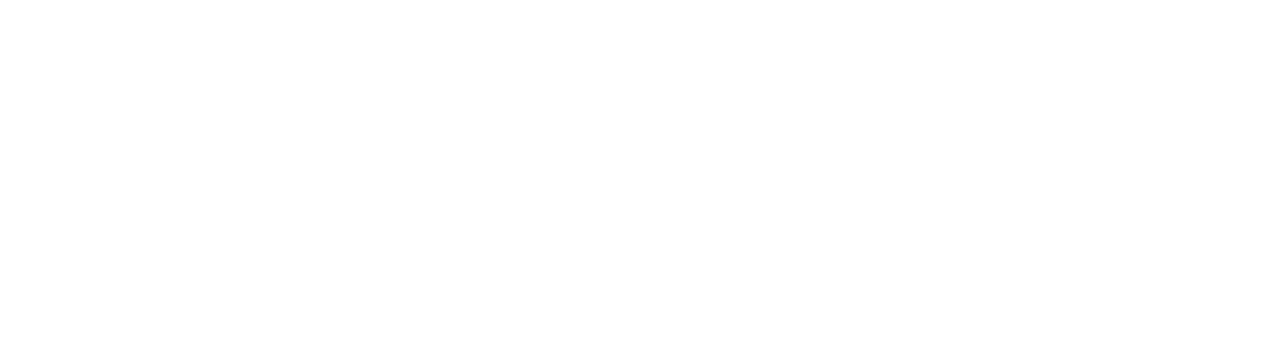
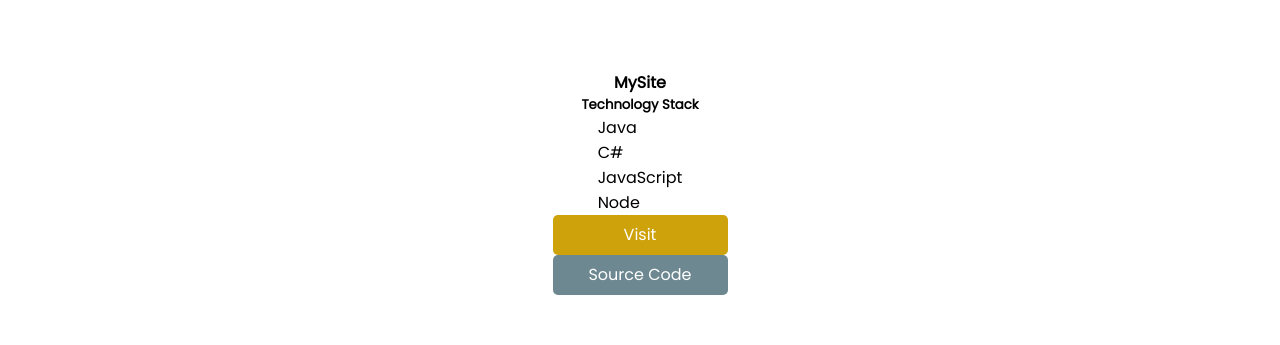
Before and after one commit to standen1/seanstanden-portfolio, a Next.js app: page / in a window 1280 px wide. Shown: the part 1018-1363 px from the top of the page. Before the commit the page ends 850 px from the top, so only its background shows below. Built offline with nearby package versions, Linux system fonts and the light colour scheme.

Commit message:
Added component. Needs styling.

```diff
--- a/components/ui/Modal/Modal.tsx
+++ b/components/ui/Modal/Modal.tsx
@@ -5,12 +5,12 @@
 
 export interface ModalProps {
     isOpen: boolean;
-    closeNavBar: any;
+    close: any;
 }
 
-export default function Modal({isOpen, closeNavBar}: ModalProps) {
+export default function Modal({isOpen, close}: ModalProps) {
   return (
-    <Div as={motion.div} variants={overlayAnimation} onClick={closeNavBar} />
+    <Div as={motion.div} variants={overlayAnimation} onClick={close} />
   )
 }
 
--- a/components/ui/Navigation/NavigationWrapper.tsx
+++ b/components/ui/Navigation/NavigationWrapper.tsx
@@ -30,7 +30,7 @@
             <MenuToggle toggle={() => setNavBarOpen(!navBarOpen)} isOpen={navBarOpen} />
             {/* <NavMenuDesktop /> */}
             <NavMenuMobile isOpen={navBarOpen} closeNavBar={closeNavBar} />
-            {navBarOpen && <Modal isOpen={navBarOpen} closeNavBar={closeNavBar} />}
+            {navBarOpen && <Modal isOpen={navBarOpen} close={closeNavBar} />}
         </>
     );
 
--- /dev/null
+++ b/components/ui/PortfolioPopover/PortfolioPopover.tsx
@@ -0,0 +1,46 @@
+import React from 'react';
+import styled from 'styled-components';
+
+import Modal from "../Modal/Modal";
+import Button from '../Button/Button';
+
+export interface PortfolioPopoverProps {
+    title: string;
+    technologyStack: Array<string>;
+    siteUrl: string;
+    codeUrl?: string;
+}
+
+export default function PortfolioPopover({title, technologyStack, siteUrl, codeUrl}: PortfolioPopoverProps) {
+    const techStack = technologyStack.map((tech, index) => <li key={index}>{tech}</li>);
+  return (
+    <>
+        {/* <Modal /> */}
+        <Div>
+            <div className='innerContent'>
+                <h4>{title}</h4>
+                <h5>Technology Stack</h5>
+                <ul>
+                    { techStack }
+                </ul>
+
+                <Button background='primary' onClick={() => console.log('Youclicked')} linkUrl="https://stackoverflow.com/questions/47616355/foreach-in-react-jsx-does-not-output-any-html" >Visit</Button>
+                <Button background='secondary' onClick={() => 'clicked.'} linkUrl="https://stackoverflow.com/questions/47616355/foreach-in-react-jsx-does-not-output-any-html">Source Code</Button>
+            </div>
+        </Div>
+    </>
+  )
+}
+
+const Div = styled.div`
+    position: absolute;
+    width: 100%;
+    height: 100vh;
+    display: flex;
+    justify-content: center;
+    align-items: center;
+
+    .innerContent {
+
+    }
+`;
--- a/pages/index.tsx
+++ b/pages/index.tsx
@@ -11,6 +11,7 @@
 import ComingSoon from '../components/ui/ComingSoon/ComingSoon';
 import FullScreenImageOrVideo from '../components/ui/FullScreenImageOrVideo/FullScreenImageOrVideo';
 import FullScreenWrapper from '../components/ui/FullScreenWrapper/FullScreenWrapper';
+import PortfolioPopover from '../components/ui/PortfolioPopover/PortfolioPopover';
 
 const Home: NextPage = () => {
   return (
@@ -33,10 +34,11 @@
         </FullScreenImageOrVideo>
         </section>
 
-        {/* <section id="about" style={{position: 'relative'}}>
+        <section id="about" style={{position: 'relative'}}>
           <FullScreenWrapper>
+            <PortfolioPopover title="MySite" technologyStack={["Java", "C#", "JavaScript", "Node"]} siteUrl="https://stackoverflow.com/questions/47616355/foreach-in-react-jsx-does-not-output-any-html" codeUrl='https://stackoverflow.com/questions/47616355/foreach-in-react-jsx-does-not-output-any-html' />
           </FullScreenWrapper>
-        </section> */}
+        </section>
       </Main>
     </>
   )
```
Also changed, not shown: components/ui/Navigation/NavMenuMobile/NavMenuMobile.tsx (+6 -6 lines).
